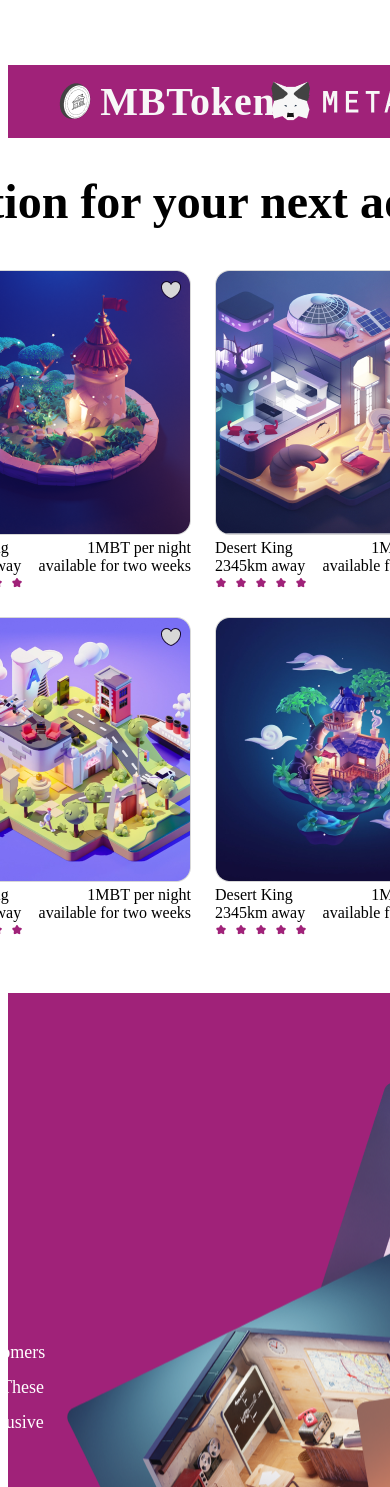
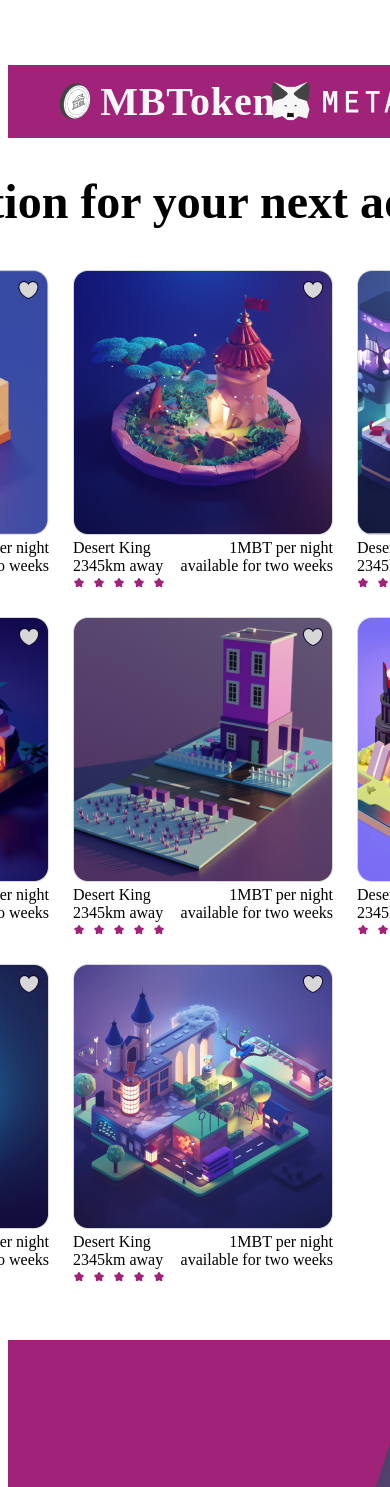
Before and after one commit to hillaryemeka/HNG-Stage-3-Task, a React (Create React App) app: page / in a window 390 px wide. Shown: the part 1253-2740 px from the top of the page. Built offline with nearby package versions, Linux system fonts and the light colour scheme.

Commit message:
feat: adding responsivenes using @media query

```diff
--- a/src/index.css
+++ b/src/index.css
@@ -512,5 +512,14 @@ footer{
   place-items: center;
   gap: 24px;
   margin-top: 76px;
+}
 
+@media all and (max-width: 1200px) {
+  #nft_logo{
+    height: 400px;
+    width: 504px;
+  }
+  #images_desert{
+    grid-template-columns: 1fr 1fr 1fr;
+  }
 }
```
